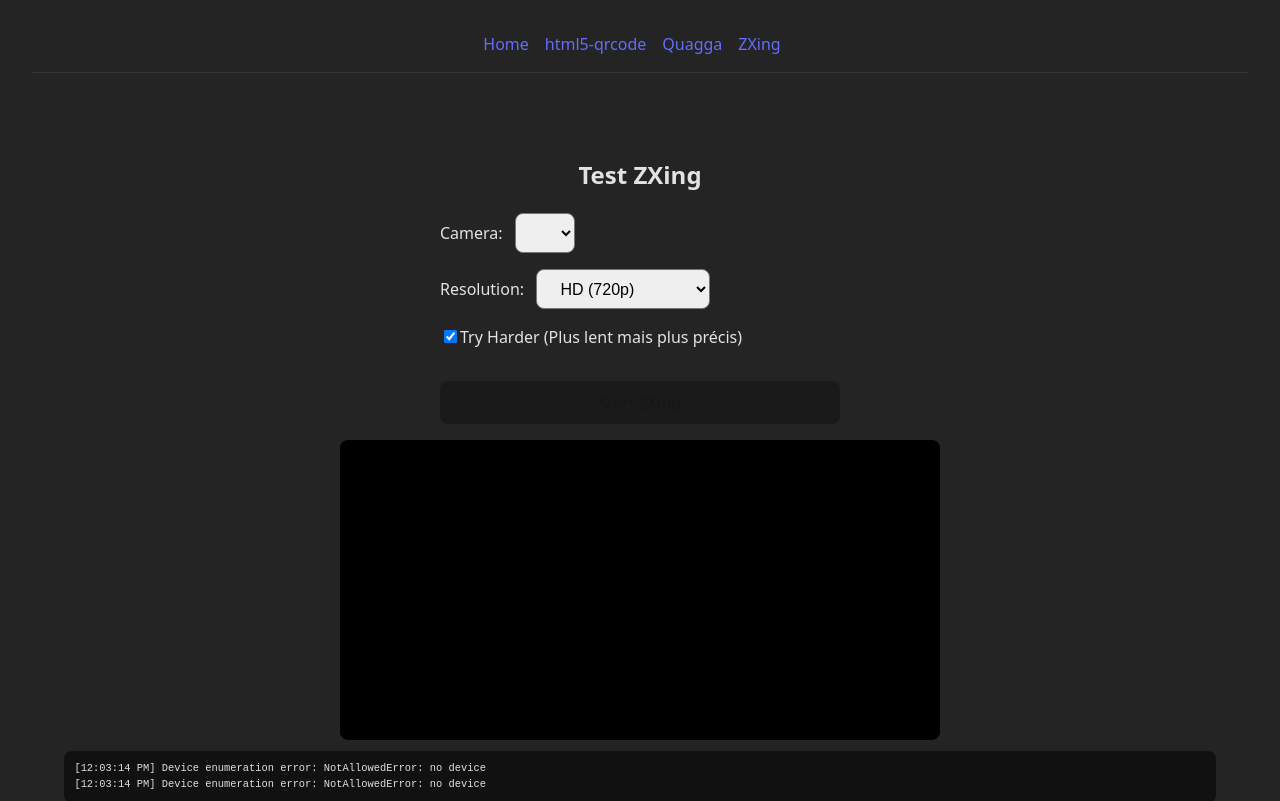
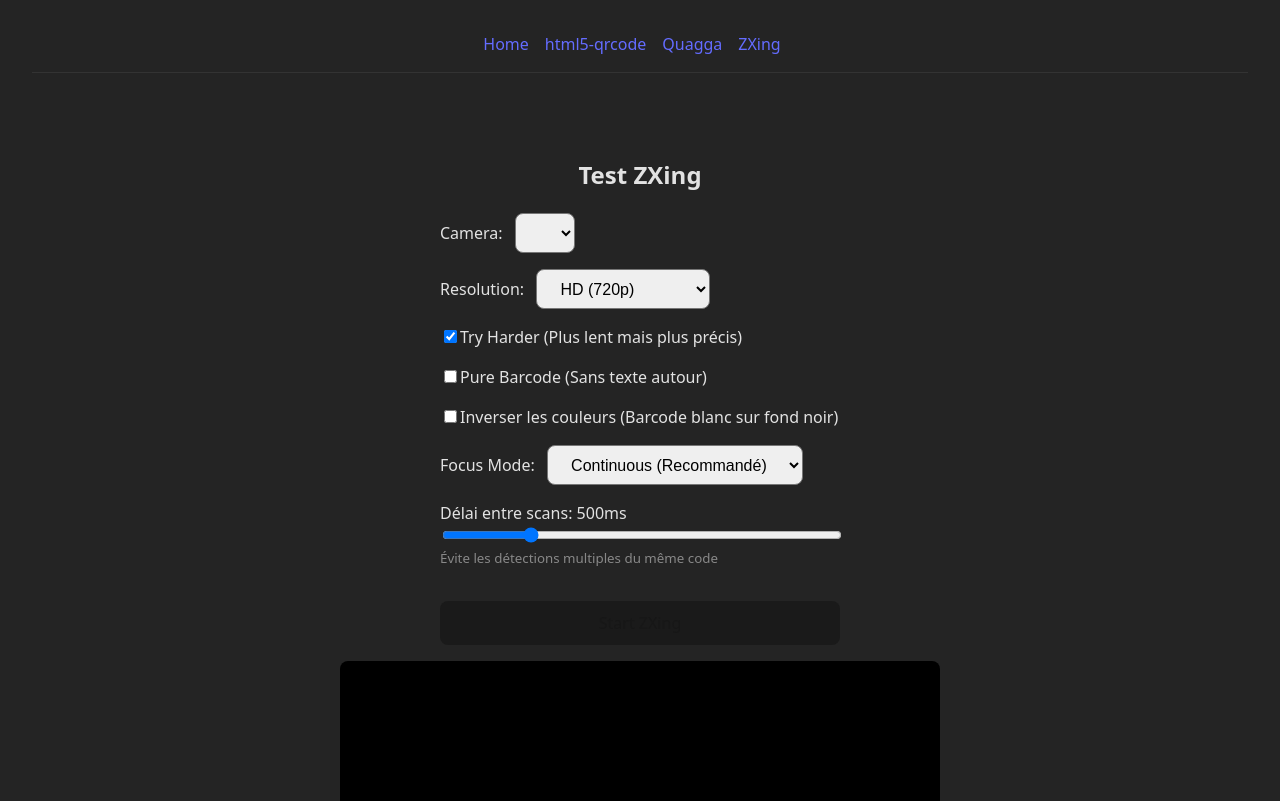
Before and after one commit to davidgarnier123/bench-scan-ios, a React (Vite) app: page /zxing in a window 1280 px wide. Shown: the top 801 px of the page. Built offline with nearby package versions, Linux system fonts and the light colour scheme.

Commit message:
add options

```diff
--- a/src/pages/ZXingPage.jsx
+++ b/src/pages/ZXingPage.jsx
@@ -9,10 +9,16 @@
     const [selectedDevice, setSelectedDevice] = useState('');
     const videoRef = useRef(null);
     const readerRef = useRef(null);
+    const lastScanTimeRef = useRef(0);
+
 
     // Settings
     const [tryHarder, setTryHarder] = useState(true);
     const [resolution, setResolution] = useState('HD');
+    const [pureBarcodeDetect, setPureBarcodeDetect] = useState(false);
+    const [inverted, setInverted] = useState(false);
+    const [scanDelay, setScanDelay] = useState(500);
+    const [focusMode, setFocusMode] = useState('continuous');
 
     const addLog = (msg) => {
         const time = new Date().toLocaleTimeString();
@@ -54,6 +60,12 @@
             if (tryHarder) {
                 hints.set(DecodeHintType.TRY_HARDER, true);
             }
+            if (pureBarcodeDetect) {
+                hints.set(DecodeHintType.PURE_BARCODE, true);
+            }
+            if (inverted) {
+                hints.set(DecodeHintType.ALSO_INVERTED, true);
+            }
 
             const reader = new BrowserMultiFormatReader(hints);
             readerRef.current = reader;
@@ -74,6 +86,11 @@
                 constraints.video.height = { min: 720, ideal: 1080 };
             }
 
+            // Add focus mode
+            if (focusMode !== 'default') {
+                constraints.video.advanced = [{ focusMode: focusMode }];
+            }
+
             addLog(`Starting with device: ${selectedDevice.substring(0, 20)}...`);
             addLog(`Try Harder: ${tryHarder}, Resolution: ${resolution}`);
 
@@ -82,6 +99,12 @@
                 videoRef.current,
                 (result, error) => {
                     if (result) {
+                        const now = Date.now();
+                        if (now - lastScanTimeRef.current < scanDelay) {
+                            return; // Ignore scans that are too frequent
+                        }
+                        lastScanTimeRef.current = now;
+
                         setLastResult(result.getText());
                         addLog(`DETECTED: ${result.getText()}`);
                         if (navigator.vibrate) navigator.vibrate(200);
@@ -158,6 +181,55 @@
                     </label>
                 </div>
 
+                {/* Pure Barcode */}
+                <div>
+                    <label>
+                        <input
+                            type="checkbox"
+                            checked={pureBarcodeDetect}
+                            onChange={(e) => setPureBarcodeDetect(e.target.checked)}
+                            disabled={isScanning}
+                        />
+                        Pure Barcode (Sans texte autour)
+                    </label>
+                </div>
+
+                {/* Inverted */}
+                <div>
+                    <label>
+                        <input
+                            type="checkbox"
+                            checked={inverted}
+                            onChange={(e) => setInverted(e.target.checked)}
+                            disabled={isScanning}
+                        />
+                        Inverser les couleurs (Barcode blanc sur fond noir)
+                    </label>
+                </div>
+
+                {/* Focus Mode */}
+                <div>
+                    <label>Focus Mode: </label>
+                    <select value={focusMode} onChange={(e) => setFocusMode(e.target.value)} disabled={isScanning}>
+                        <option value="default">Default</option>
+                        <option value="continuous">Continuous (Recommandé)</option>
+                        <option value="single-shot">Single Shot</option>
+                        <option value="manual">Manual</option>
+                    </select>
+                </div>
+
+                {/* Scan Delay */}
+                <div>
+                    <label>Délai entre scans: {scanDelay}ms</label>
+                    <input
+                        type="range" min="100" max="2000" step="100" value={scanDelay}
+                        onChange={(e) => setScanDelay(parseInt(e.target.value))}
+                        disabled={isScanning}
+                        style={{ width: '100%' }}
+                    />
+                    <small style={{ display: 'block', color: '#888' }}>Évite les détections multiples du même code</small>
+                </div>
+
                 {!isScanning ? (
                     <button onClick={startScanner} style={{ width: '100%', marginTop: '1rem' }} disabled={!selectedDevice}>
                         Start ZXing
```
